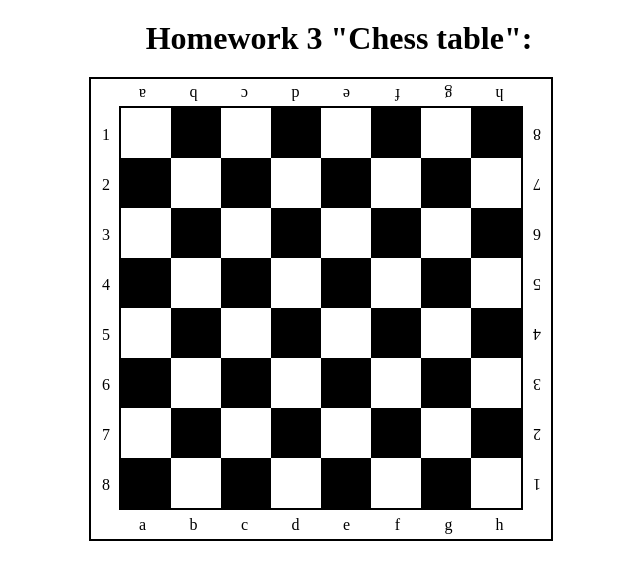
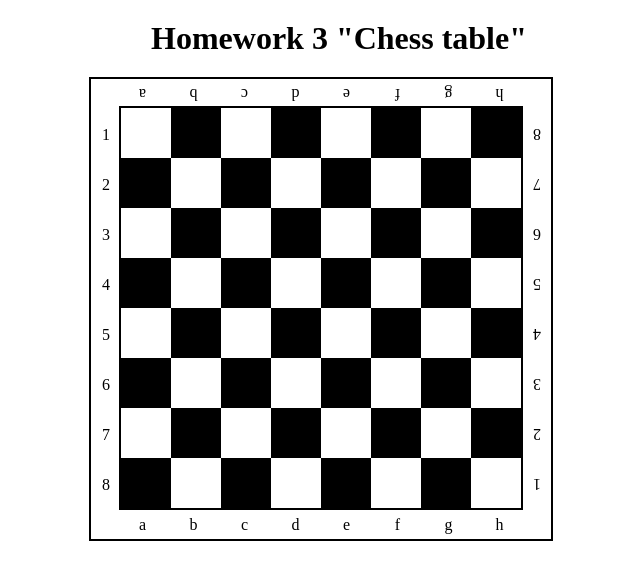
Before and after one commit to s5unanow/all-homework, a plain HTML site: page work3/index.html in a window 1280 px wide. Shown: the whole page, without its empty margins (301-941 px from the left). Drawn offline with Linux system fonts and the light colour scheme.

```diff
--- a/work3/index.html
+++ b/work3/index.html
@@ -6,7 +6,7 @@
   <link rel="stylesheet" href="css/styles.css">
 </head>
 <body>
-<h1>Homework 3 "Chess table":</h1>
+<h1>Homework 3 "Chess table"</h1>
 <div class="main">
   <div class="borders-outer">
     <div class="inscription-top inscription-row rotated">
```
